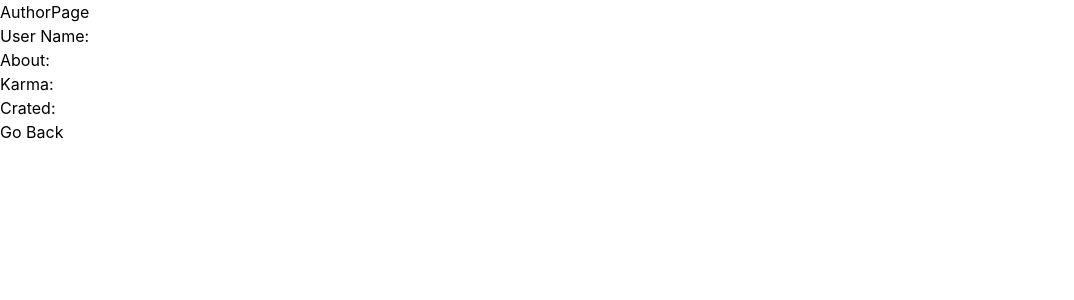
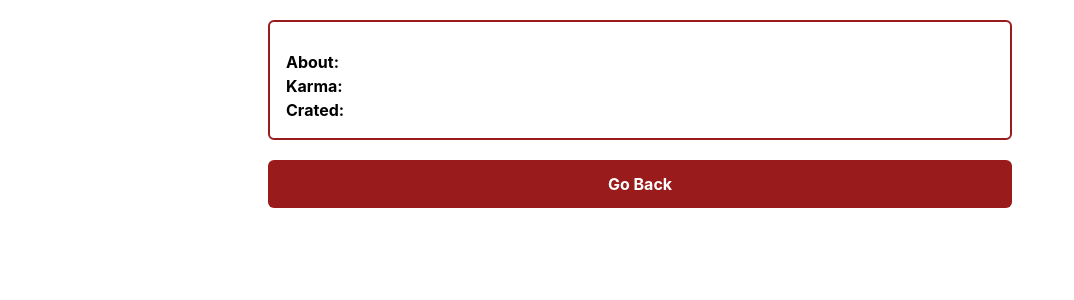
Before and after one commit to kundalili/hacker-news, a React (Create React App) app: page /author/1 in a window 1280 px wide. Shown: the top 300 px of the page, without its empty margins (0-1074 px from the left). Built offline with nearby package versions, Linux system fonts and the light colour scheme; no server answers.

Commit message:
final project

```diff
--- a/package.json
+++ b/package.json
@@ -38,7 +38,7 @@
     ]
   },
   "devDependencies": {
-    "autoprefixer": "^10.4.8",
+    "autoprefixer": "^10.4.12",
     "postcss": "^8.4.16",
     "tailwindcss": "^3.1.8"
   }
--- a/src/App.css
+++ b/src/App.css
@@ -12,6 +12,9 @@
     animation: App-logo-spin infinite 20s linear;
   }
 }
+
+
+
 
 .App-header {
   background-color: #282c34;
@@ -39,8 +42,26 @@
 p {
   margin: 0;
 }
+.noResult{
+  display: flex;
+  justify-content: center;
+  align-items: center;
+  position: absolute;
+  top: 60%;
+  left: 45%;
+  font-size: 50px;
+
+}
+.spinner {
+  display: flex;
+  justify-content: center;
+  align-items: center;
+  position: absolute;
+  top: 50%;
+  left: 50%;
+}
 .hack-item {
-  background: #dddddd;
+
   padding: 10px;
   margin: 10px;
   border-radius: 4px;
--- a/src/App.js
+++ b/src/App.js
@@ -63,26 +63,30 @@ const onChange = (e) => {
 //console.log(isLoading)
 
   return (
-    <div>
+    <div className='flex justify-center items-center flex-col'>
         <Search
       value={userInput}
-      onChange={onChange} onClick={onClick}
+      onChange={onChange}
+      onClick={onClick}
+
       />
       {(promiseInProgress === true)  ? <Spinner />: null }
-      {news.length? news.map((item, key) => <div key={key} className="hack-item">
+      {news.length? news.map((item, key) => <div
+       key={key}
+       className="hack-item w-[550px] bg-red-200">
 
-        <Link
+         <Link
           to={`{}`}
           className="hack-title">
           {item.title}
         </Link>
-
+        <br/>
         <Link
           to={`/author/${item.author}`}
           authorData={item.author}
-          className="hack-author">{item.author}
+          className="hack-author underline hover:text-red-700">{item.author}
         </Link>
-        </div>): <div>No result</div>}
+        </div>): <div className="noResult">No result</div>}
 
 
     </div>
--- a/src/component/AuthorPage.js
+++ b/src/component/AuthorPage.js
@@ -33,14 +33,20 @@ function AuthorPage({authorData}) {
 
 
   return (
-    <div>
-      <h1>AuthorPage</h1>
-      <p>User Name: {author.username}</p>
-      <p>About: {author.about}</p>
-      <p>Karma: {author.karma}</p>
-      <p>Crated: {author.created_at}</p>
-      <button onClick={goBack}>Go Back</button>
+    <div className='flex items-center p-5 flex-col'>
+      <div className='border-solid border-2 border-red-800 rounded-md w-[60%] p-4' >
 
+        <h1 className='font-bold text-2xl mb-3'> {author.username}</h1>
+
+        <p><span className='font-bold'>About:</span> {author.about}</p>
+        <p><span  className='font-bold'>Karma:</span> {author.karma}</p>
+        <p><span  className='font-bold'>Crated:</span> {author.created_at}</p>
+
+
+      </div>
+      <button
+      className='bg-blue bg-red-800 hover:bg-red-900 p-3 rounded-md text-white font-bold m-5 w-[60%]'
+       onClick={goBack}>Go Back</button>
 
     </div>
 
--- a/src/component/Search.js
+++ b/src/component/Search.js
@@ -3,17 +3,17 @@ import React from 'react'
 export default function Search ({userInput, onChange,onClick}) {
 
   return (
-      <>
+      <div className='w-full p-[20px] bg-red-500 flex justify-center'>
         <input
         placeholder='Search'
-        className='h-[40px] w-[200px] gap-[20px]bg-red-600'
+        className='rounded-md p-3'
         onChange={onChange}
         value={userInput}>
         </input>
-        <button className='w-[40px] h-[40px] bg-blue'
+        <button className='bg-blue ml-3 bg-red-800 hover:bg-red-900 p-3 rounded-md text-white font-bold'
         onClick={onClick}>
             Search
         </button>
-    </>
+    </div>
   )
 }
--- a/src/component/Spinner.js
+++ b/src/component/Spinner.js
@@ -4,7 +4,11 @@ import '../App.css'
 export default function Spinner() {
 
     return  (
-      <div className="lds-grid"><div></div><div></div><div></div><div></div><div></div><div></div><div></div><div></div><div></div></div>
+      <div className= "spinner">
+         <div className="lds-grid"><div></div><div></div><div></div><div></div><div></div><div></div><div></div><div></div><div></div></div>
+
+      </div>
+
     )
 
 
--- a/tailwind.config.js
+++ b/tailwind.config.js
@@ -1,7 +1,7 @@
 /** @type {import('tailwindcss').Config} */
 module.exports = {
   content: [
-    "./src/**/*.{js,jsx,ts,tsx}",
+    "./src/**/*.{js,jsx,ts,tsx}"
   ],
   theme: {
     extend: {},
```
Also changed, not shown: 1 other file (tests, documents, lock files or other folders).
